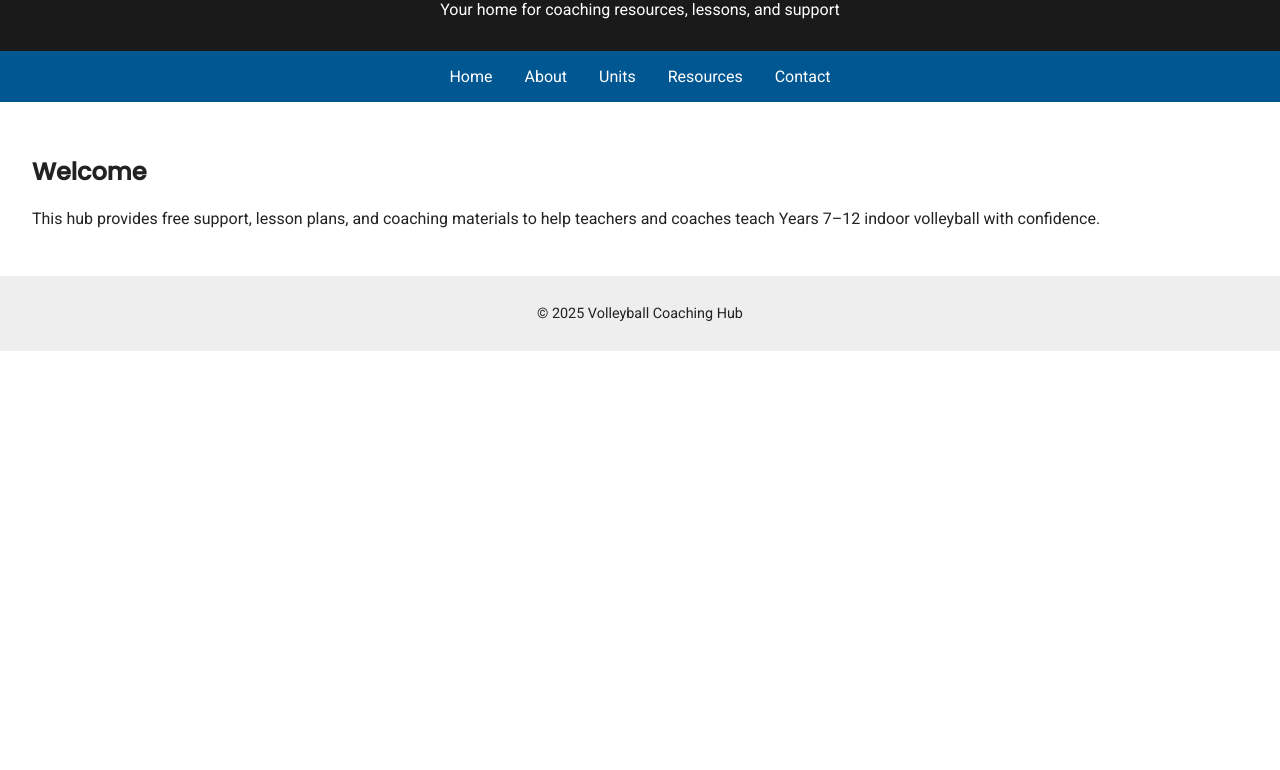
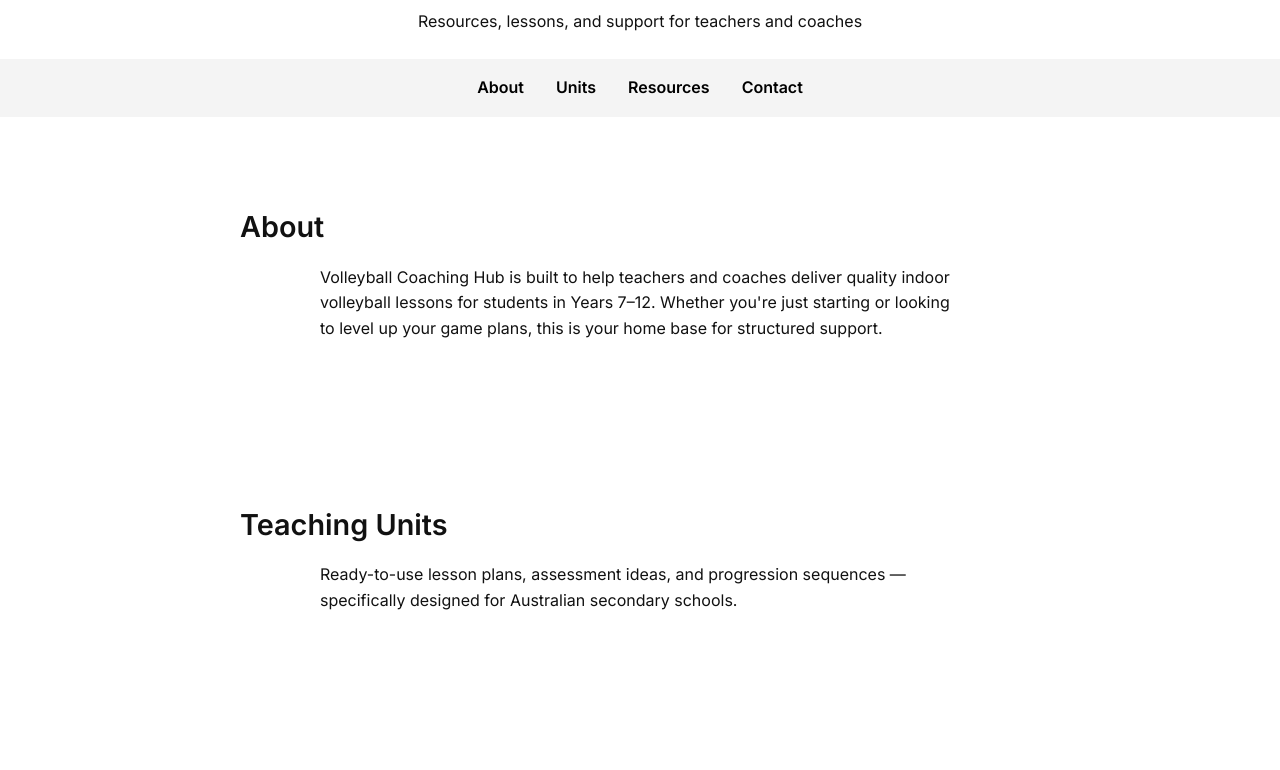
Before and after one commit to Volleyball-Coaching-Hub/Volleyball-Coaching-Hub, a plain HTML site: page index.html in a window 1280 px wide. Shown: the part 209-979 px from the top of the page. Before the commit the page ends 800 px from the top, so only its background shows below. Drawn offline with Linux system fonts and the light colour scheme.

Commit message:
Add files via upload

```diff
--- a/index.html
+++ b/index.html
@@ -4,30 +4,43 @@
   <meta charset="UTF-8" />
   <meta name="viewport" content="width=device-width, initial-scale=1.0" />
   <title>Volleyball Coaching Hub</title>
-  <link href="https://fonts.googleapis.com/css2?family=Poppins:wght@500&family=Roboto&display=swap" rel="stylesheet">
+  <link href="https://fonts.googleapis.com/css2?family=Inter:wght@400;600&display=swap" rel="stylesheet">
   <link rel="stylesheet" href="style.css" />
 </head>
 <body>
   <header>
     <img src="logo.png" alt="Volleyball Coaching Hub Logo" class="logo" />
     <h1>Volleyball Coaching Hub</h1>
-    <p>Your home for coaching resources, lessons, and support</p>
+    <p>Resources, lessons, and support for teachers and coaches</p>
   </header>
+
   <nav>
-    <ul>
-      <li><a href="#">Home</a></li>
-      <li><a href="#">About</a></li>
-      <li><a href="#">Units</a></li>
-      <li><a href="#">Resources</a></li>
-      <li><a href="#">Contact</a></li>
-    </ul>
+    <a href="#about">About</a>
+    <a href="#units">Units</a>
+    <a href="#resources">Resources</a>
+    <a href="#contact">Contact</a>
   </nav>
-  <main>
-    <section>
-      <h2>Welcome</h2>
-      <p>This hub provides free support, lesson plans, and coaching materials to help teachers and coaches teach Years 7–12 indoor volleyball with confidence.</p>
-    </section>
-  </main>
+
+  <section id="about">
+    <h2>About</h2>
+    <p>Volleyball Coaching Hub is built to help teachers and coaches deliver quality indoor volleyball lessons for students in Years 7–12. Whether you're just starting or looking to level up your game plans, this is your home base for structured support.</p>
+  </section>
+
+  <section id="units">
+    <h2>Teaching Units</h2>
+    <p>Ready-to-use lesson plans, assessment ideas, and progression sequences — specifically designed for Australian secondary schools.</p>
+  </section>
+
+  <section id="resources">
+    <h2>Coaching Resources</h2>
+    <p>Downloadable PDFs, video demonstrations, skill breakdowns, and tactical tips for coaches at all levels.</p>
+  </section>
+
+  <section id="contact">
+    <h2>Get in Touch</h2>
+    <p>Have a question or want to contribute? Reach out via email or follow us on social media.</p>
+  </section>
+
   <footer>
     <p>&copy; 2025 Volleyball Coaching Hub</p>
   </footer>
--- a/style.css
+++ b/style.css
@@ -1,56 +1,67 @@
 body {
-  font-family: 'Roboto', sans-serif;
+  font-family: 'Inter', sans-serif;
   margin: 0;
-  padding: 0;
   background: #ffffff;
-  color: #222;
+  color: #111;
+  line-height: 1.6;
 }
 header {
-  background-color: #1a1a1a;
-  color: white;
-  padding: 1em;
   text-align: center;
+  padding: 3em 1em 1em;
 }
 .logo {
-  max-width: 150px;
+  max-width: 120px;
   margin: 0 auto 1em;
   display: block;
 }
-nav ul {
+h1 {
+  margin: 0.3em 0 0.1em;
+  font-size: 2.2em;
+  font-weight: 600;
+}
+p {
+  margin: 0.5em auto;
+  max-width: 640px;
+}
+nav {
   display: flex;
-  flex-wrap: wrap;
   justify-content: center;
-  list-style: none;
-  margin: 0;
-  padding: 0;
-  background: #005792;
-}
-nav li {
-  margin: 0;
+  gap: 2em;
+  padding: 1em;
+  background: #f4f4f4;
+  font-weight: 600;
 }
 nav a {
-  display: block;
-  padding: 1em;
-  color: white;
+  color: #000;
   text-decoration: none;
 }
 nav a:hover {
-  background: #003b6f;
+  text-decoration: underline;
 }
-main {
-  padding: 2em;
+section {
+  padding: 4em 1em;
+  max-width: 800px;
+  margin: auto;
 }
-main h2 {
-  font-family: 'Poppins', sans-serif;
+section h2 {
+  font-size: 1.8em;
+  margin-bottom: 0.5em;
 }
 footer {
   text-align: center;
-  padding: 1em;
-  background: #eee;
+  padding: 2em;
   font-size: 0.9em;
+  background: #f4f4f4;
 }
 @media (max-width: 600px) {
-  nav ul {
+  nav {
     flex-direction: column;
+    gap: 1em;
+  }
+  h1 {
+    font-size: 1.8em;
+  }
+  section {
+    padding: 2em 1em;
   }
 }
```
Also changed, not shown: 1 other file.
